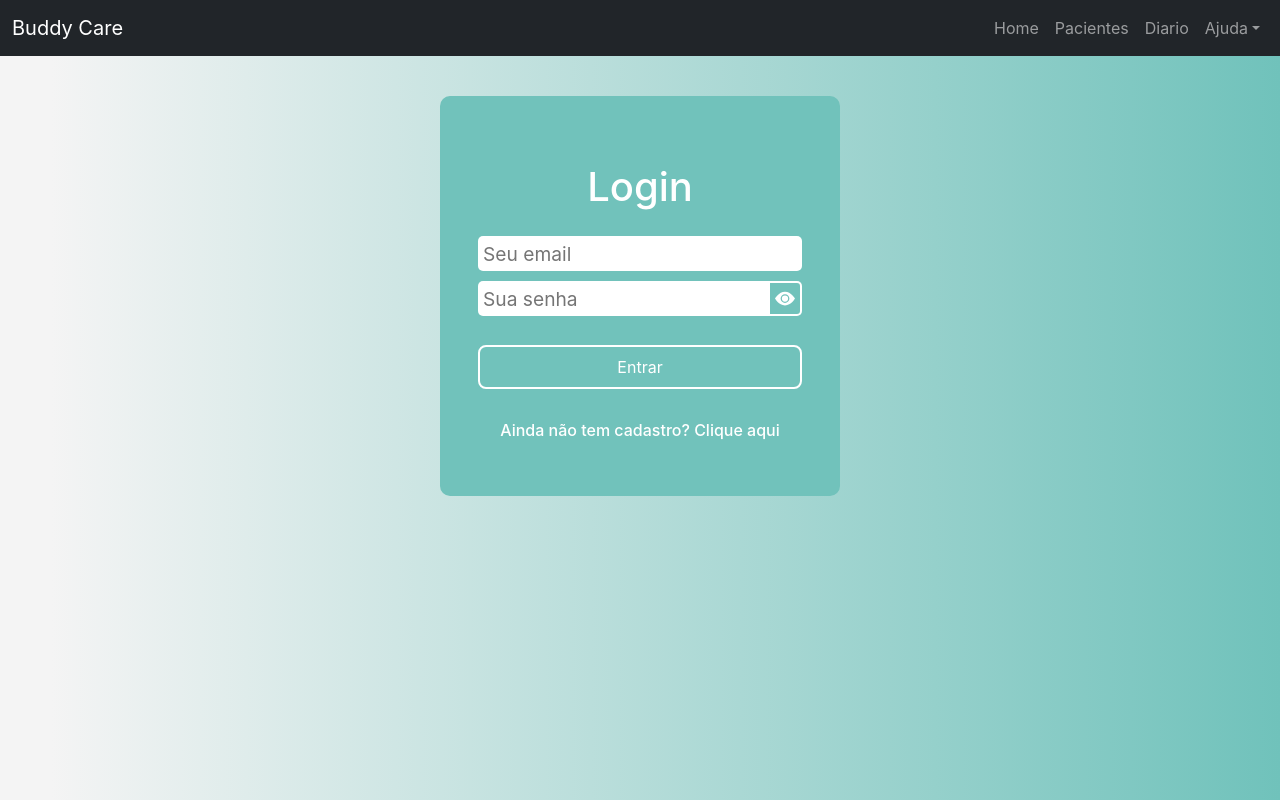
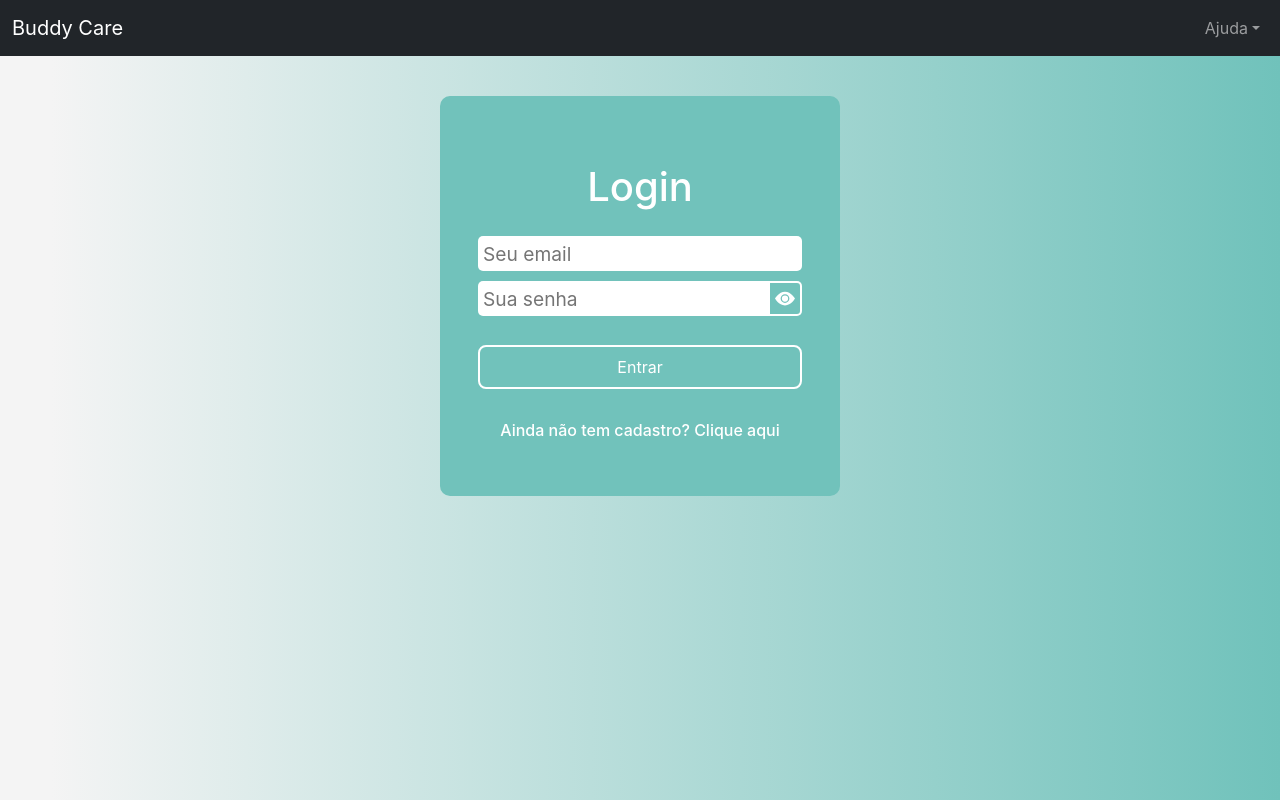
Before and after one commit to btc-equipe-6/buddy-care-frontend, a React (Create React App) app: page / in a window 1280 px wide. Built offline with nearby package versions, Linux system fonts and the light colour scheme.

Commit message:
chore: conditional render for role and logged in

```diff
--- a/src/components/Header/index.tsx
+++ b/src/components/Header/index.tsx
@@ -1,4 +1,4 @@
-import { useState } from 'react';
+import { useContext, useState } from 'react';
 import {
     Collapse,
     Navbar,
@@ -13,9 +13,14 @@ import {
     DropdownItem
 } from 'reactstrap';
 import { Link } from 'react-router-dom';
+import { AuthContext } from 'context/AuthContext';
 
 function Header() {
     const [isOpen, setIsOpen] = useState(false);
+    const { loggedIn, role } = useContext(AuthContext);
+
+    console.log(loggedIn);
+    console.log(role);
 
     const toggle = () => setIsOpen(!isOpen);
 
@@ -26,33 +31,48 @@ function Header() {
                 <NavbarToggler onClick={toggle} />
                 <Collapse isOpen={isOpen} navbar>
                     <Nav className="ms-auto" navbar>
+                        {loggedIn === true && role === 'patient' && (
+                        <>
                         <NavItem>
                                 <div>
                                     <Link
-                                    to="/psychologist"
-                                    style={ { color: 'transparent' } }>
+                                        to="/home"
+                                        style={{ color: 'transparent' }}>
                                         <NavLink href="">Home</NavLink>
                                     </Link>
                                 </div>
+                            </NavItem><NavItem>
+                                    <div>
+                                        <Link
+                                            to="/diary"
+                                            style={{ color: 'transparent' }}>
+                                            <NavLink href="">Diario</NavLink>
+                                        </Link>
+                                    </div>
                                 </NavItem>
+                        </>
+                        )}
+                        {loggedIn === true && role === 'psychologist' && (
+                        <>
                         <NavItem>
                                 <div>
                                     <Link
+                                        to="/home"
+                                        style={{ color: 'transparent' }}>
+                                        <NavLink href="">Home</NavLink>
+                                    </Link>
+                                </div>
+                            </NavItem><NavItem>
+                                    <div>
+                                        <Link
                                             to="/patient"
-                                style={ { color: 'transparent' } }>
+                                            style={{ color: 'transparent' }}>
                                             <NavLink href="">Pacientes</NavLink>
                                         </Link>
                                     </div>
                                 </NavItem>
-                        <NavItem>
-                            <div>
-                                <Link
-                                    to="/diary"
-                                    style={ { color: 'transparent' } }>
-                                    <NavLink href="">Diario</NavLink>
-                                </Link>
-                            </div>
-                        </NavItem>
+                        </>
+                        )}
                         <UncontrolledDropdown nav inNavbar>
                             <DropdownToggle nav caret>
                                 Ajuda
```
Lines whose indentation alone changed are shown as unchanged.
